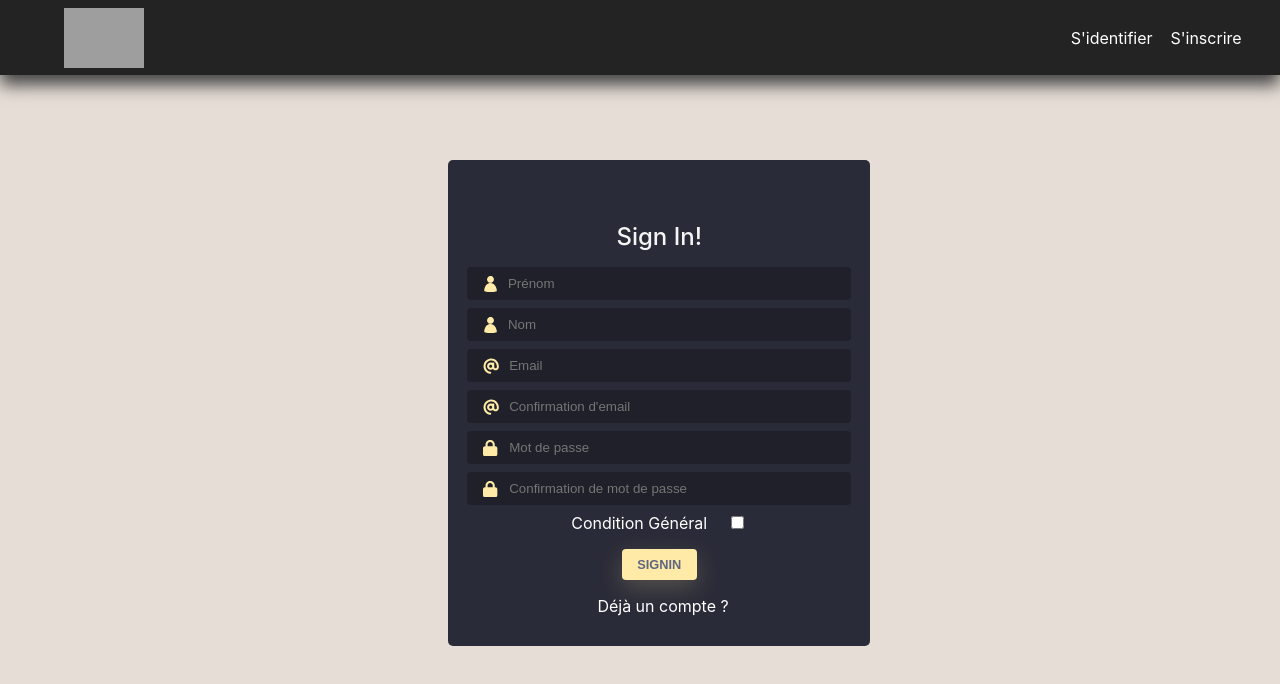
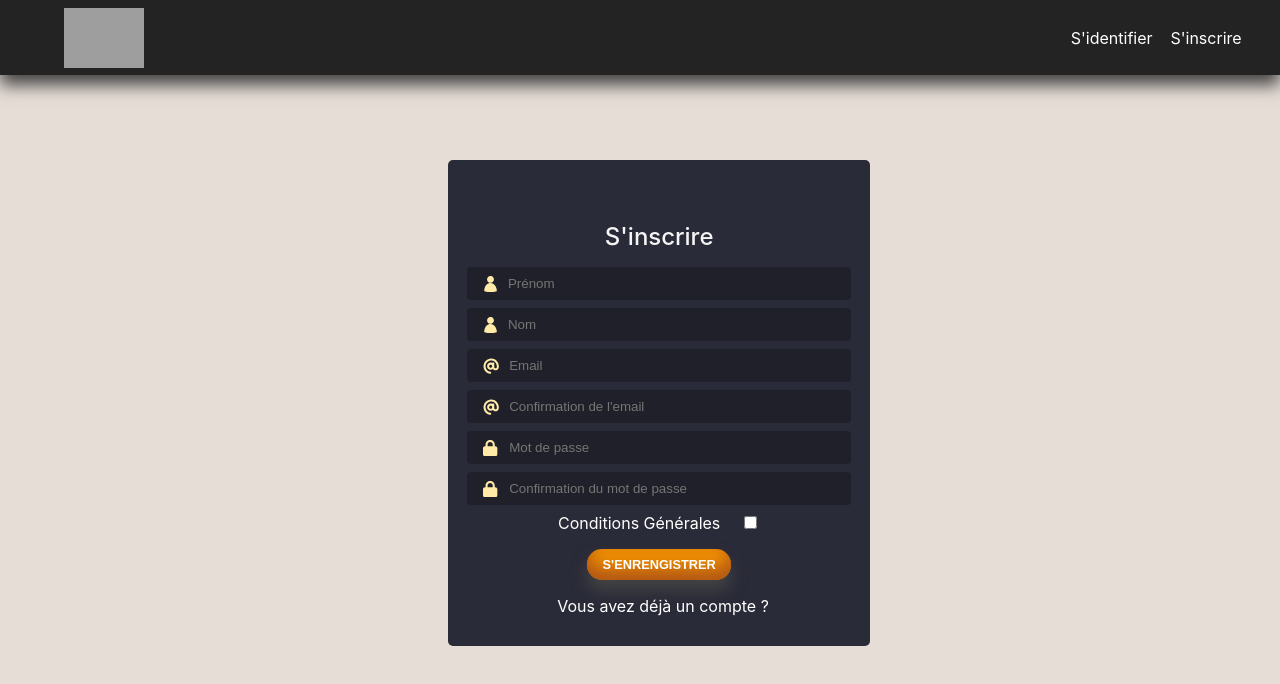
Before and after one commit to Jishuashi/SAE-Dev-d-aplication-web, a React (Create React App) app: page /inscription in a window 1280 px wide. Shown: the top 684 px of the page. Built offline with nearby package versions, Linux system fonts and the light colour scheme; grey boxes are pictures that could not be loaded.

Commit message:
Updated Login.js and Sign.js, renamed Sign.css to Login_signin.css essentially using a single stylesheet for both of the pages

```diff
--- a/src/pages/Login.js
+++ b/src/pages/Login.js
@@ -1,5 +1,5 @@
 import React from 'react';
-import '../styles/Login.css';
+import '../styles/Login_signin.css';
 import email from '../assets/email.svg';
 import lock from '../assets/lock.svg';
 import {Link} from "react-router-dom";
@@ -7,7 +7,7 @@ import {Link} from "react-router-dom";
 function Login() {
     return (
         <div className="card">
-            <h4 className="title">Log In!</h4>
+            <h4 className="title">S'identifier</h4>
             <form>
                 <div className="field">
                     <img src={email} alt="email" className="input-icon"/>
@@ -16,13 +16,13 @@ function Login() {
                 </div>
                 <div className="field">
                     <img src={lock} alt="lock" className="input-icon"/>
-                    <input autoComplete="off" id="logpass" placeholder="Password" className="input-field" name="logpass"
+                    <input autoComplete="off" id="logpass" placeholder="Mot de passe" className="input-field" name="logpass"
                            type="password"/>
                 </div>
-                <button className="btn" type="submit">Login</button>
-                <Link path="/inscription" className="btn-link">Forgot your password?</Link>
+                <button className="btn" type="submit">Se connecter</button>
+                <Link path="/inscription" className="btn-link">Mot de passe oublié ?</Link>
             </form>
-            <Link className="btn-link" to="/inscription">Pas de compte ?</Link>
+            <Link className="btn-link" to="/inscription">Pas encore de compte ?</Link>
         </div>
     );
 }
--- a/src/pages/Sign.js
+++ b/src/pages/Sign.js
@@ -1,10 +1,10 @@
 import React, {useState} from "react";
-import "../styles/Sign.css";
+import "../styles/Login_signin.css";
 import emailLogo from "../assets/email.svg";
 import lock from "../assets/lock.svg";
 import human from "../assets/human.svg";
 import {Link} from "react-router-dom";
-import {Navigate, useLocation}  from "react-router";
+import {Navigate, useLocation} from "react-router";
 import $ from "jquery";
 
 function Sign(){
@@ -80,7 +80,7 @@ function Sign(){
 
     return(
         <div className="card">
-        <h4 className="title">Sign In!</h4>
+        <h4 className="title">S'inscrire</h4>
             <form
                 action="http://localhost:8000/index.php"
                 method="post"
@@ -112,7 +112,7 @@ function Sign(){
             </div>
             <div className="field">
                 <img src={emailLogo} alt="email" className="input-icon"></img>
-                <input autoComplete="off" id="logemail2" placeholder="Confirmation d'email" className="input-field" name="signmail"
+                <input autoComplete="off" id="logemail2" placeholder="Confirmation de l'email" className="input-field" name="signmail"
                        type="email"
                        value={confEmail}
                        onInput={(event) => handleChangeConfEmail(event)}
@@ -128,19 +128,19 @@ function Sign(){
             </div>
             <div className="field">
                 <img src={lock} alt="lock" className="input-icon"></img>
-                <input autoComplete="off" id="logpassconf" placeholder="Confirmation de mot de passe" className="input-field" name="signpass"
+                <input autoComplete="off" id="logpassconf" placeholder="Confirmation du mot de passe" className="input-field" name="signpass"
                        type="password"
                        value={confPassword}
                        onInput={(event) => handleChangeConfPass(event)}
                 />
             </div>
             <div className="useTerm">
-                <label htmlFor="check"><Link className="linkUse">Condition Général</Link></label>
+                <label htmlFor="check"><Link className="linkUse">Conditions Générales</Link></label>
                 <input autoComplete="off" id="check" name="check" type="checkbox"/>
             </div>
-            <button className="btn" type="submit">SignIn</button>
+            <button className="btn" type="submit">S'enrengistrer</button>
         </form>
-        <Link className="link" to="/connexion">Déjà un compte ?</Link>
+        <Link className="link" to="/connexion">Vous avez déjà un compte ?</Link>
     </div>);
 }
 
--- a/src/styles/Login.css
+++ /dev/null
@@ -1,85 +0,0 @@
-.card {
-    width: 190px;
-    padding: 1.9rem 1.2rem;
-    text-align: center;
-    background: #2a2b38;
-    position: absolute;
-    left: 35%;
-    top: 20%;
-    width: 30%;
-    height: auto;
-    border-radius: 5px;
-
-}
-
-/*Inputs*/
-.field {
-    margin-top: .5rem;
-    display: flex;
-    align-items: center;
-    justify-content: center;
-    gap: .5em;
-    background-color: #1f2029;
-    border-radius: 4px;
-    padding: .5em 1em;
-}
-
-.input-icon {
-    height: 1em;
-    width: 1em;
-    fill: #ffeba7;
-}
-
-.input-field {
-    background: none;
-    border: none;
-    outline: none;
-    width: 100%;
-    color: #d3d3d3;
-}
-
-/*Text*/
-.title {
-    margin-bottom: 1rem;
-    font-size: 1.5em;
-    font-weight: 500;
-    color: #f5f5f5;
-}
-
-/*Buttons*/
-.btn {
-    margin: 1rem;
-    border: none;
-    border-radius: 4px;
-    font-weight: bold;
-    font-size: .8em;
-    text-transform: uppercase;
-    padding: 0.6em 1.2em;
-    background-color: #ffeba7;
-    color: #5e6681;
-    box-shadow: 0 8px 24px 0 rgb(255 235 167 / 20%);
-    transition: all .3s ease-in-out;
-}
-
-.btn-link {
-    color: #f5f5f5;
-    display: block;
-    font-size: .75em;
-    transition: color .3s ease-out;
-}
-
-/*Hover & focus*/
-.field input:focus::placeholder {
-    opacity: 0;
-    transition: opacity .3s;
-}
-
-.btn:hover {
-    background-color: #5e6681;
-    color: #ffeba7;
-    box-shadow: 0 8px 24px 0 rgb(16 39 112 / 20%);
-}
-
-.btn-link:hover {
-    color: #ffeba7;
-}
--- a/src/styles/Sign.css
+++ b/src/styles/Login_signin.css
@@ -1,5 +1,4 @@
 .card {
-    width: 190px;
     padding: 1.9rem 1.2rem;
     text-align: center;
     background: #2a2b38;
@@ -49,15 +48,16 @@
 .btn {
     margin: 1rem;
     border: none;
-    border-radius: 4px;
+    border-radius: 15px;
     font-weight: bold;
     font-size: .8em;
     text-transform: uppercase;
     padding: 0.6em 1.2em;
-    background-color: #ffeba7;
-    color: #5e6681;
-    box-shadow: 0 8px 24px 0 rgb(255 235 167 / 20%);
-    transition: all .3s ease-in-out;
+    background-color: #ed8d04;
+    color: white;
+    box-shadow: 0 10px 16px rgba(68, 68, 68, 1),
+    inset 0px -10px 16px 1px rgb(177, 87, 21);
+    transition: all .2s ease-in-out;
 }
 
 .btn-link {
@@ -70,17 +70,16 @@
 /*Hover & focus*/
 .field input:focus::placeholder {
     opacity: 0;
-    transition: opacity .3s;
 }
 
 .btn:hover {
-    background-color: #5e6681;
-    color: #ffeba7;
+    background-color: #bfc7d3;
+    color: black;
     box-shadow: 0 8px 24px 0 rgb(16 39 112 / 20%);
 }
 
 .btn-link:hover {
-    color: #ffeba7;
+    color: #bfc7d3;
 }
 
 .link{
```
